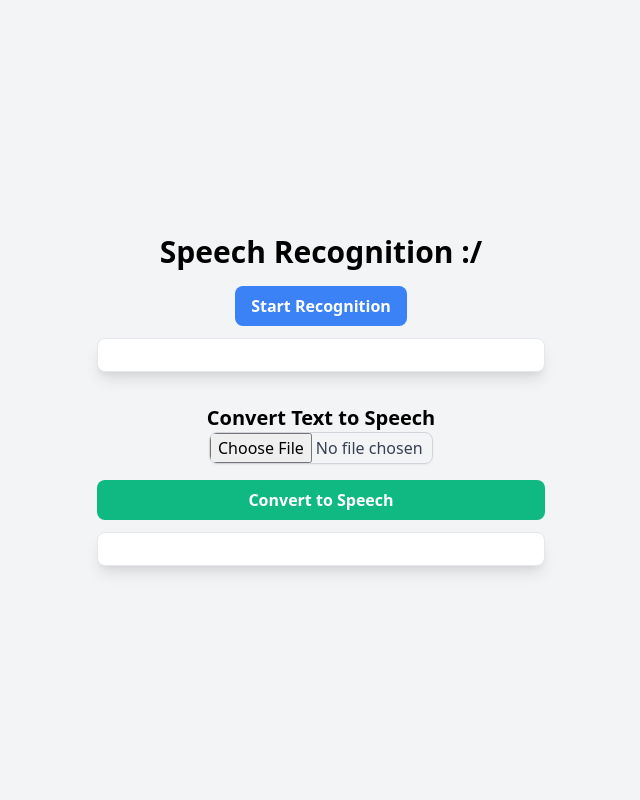
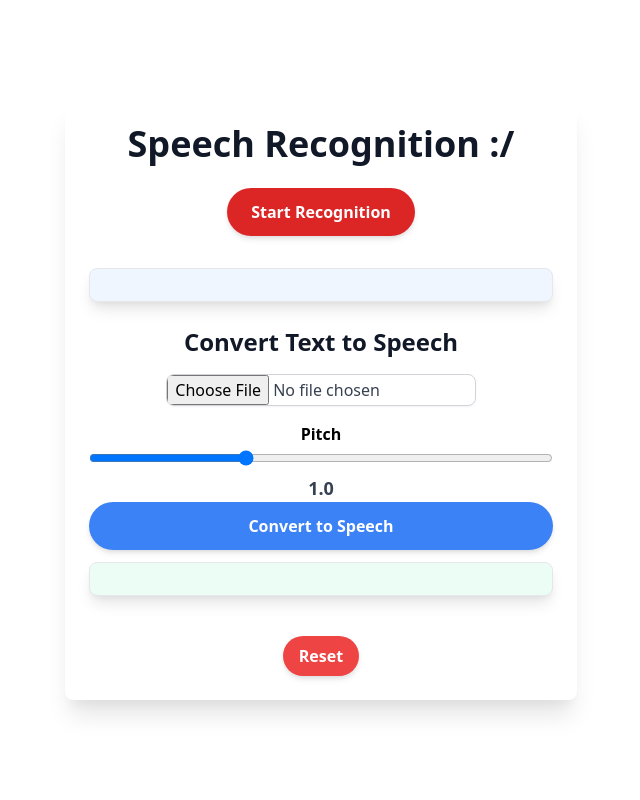
Before and after one commit to ashutoshjha23/TalkAndConvert, a Flask app: page / in a window 1280 px wide. Shown: the whole page, without its empty margins (319-959 px from the left). Run offline with Flask 3, Linux system fonts and the light colour scheme.

Commit message:
pitch feature

```diff
--- a/templates/index.html
+++ b/templates/index.html
@@ -7,22 +7,37 @@
     <script src="https://code.jquery.com/jquery-3.6.0.min.js"></script>
     <link href="https://cdn.jsdelivr.net/npm/tailwindcss@2.2.19/dist/tailwind.min.css" rel="stylesheet">
 </head>
-<body class="bg-gray-100 flex flex-col items-center justify-center min-h-screen p-4">
-    <h1 class="text-3xl font-bold mb-4">Speech Recognition :/</h1>
-    <button id="start" class="bg-blue-500 text-white font-semibold py-2 px-4 rounded-lg mb-3 transition duration-300 hover:bg-blue-600">Start Recognition</button>
-    <p id="status" class="text-center font-bold text-gray-700"></p>
-    <div id="result" class="text-center p-4 border rounded-lg bg-white shadow-lg w-full max-w-md"></div>
+<body class="bg-gradient-to-r from-white-500 via-black-500 to-black-500 min-h-screen flex flex-col items-center justify-center p-6">
+    <div class="bg-white p-6 rounded-lg shadow-xl w-full max-w-lg text-center">
+        <h1 class="text-4xl font-extrabold text-gray-900 mb-6">Speech Recognition :/ </h1>
+        <button id="start" class="bg-red-600 text-white font-semibold py-3 px-6 rounded-full mb-5 transition duration-300 hover:bg-blue-700 shadow-md">
+            Start Recognition
+        </button>
+        <p id="status" class="text-lg font-bold text-gray-700 mb-3"></p>
+        <div id="result" class="text-center p-4 border rounded-lg bg-blue-50 shadow-lg w-full mb-6"></div>
 
-    <h2 class="mt-8 text-xl font-semibold">Convert Text to Speech</h2>
-    <form id="upload-form" enctype="multipart/form-data" class="w-full max-w-md flex flex-col items-center">
-        <div class="mb-4 w-1/2">
-            <input type="file" id="file-input" name="file" class="block w-full text-gray-700 border border-gray-300 rounded-lg shadow-sm focus:outline-none focus:ring focus:ring-blue-500" accept=".txt">
-        </div>
-        <button type="submit" class="bg-green-500 text-white font-semibold py-2 px-4 rounded-lg transition duration-300 hover:bg-green-600 w-full">Convert to Speech</button>
-    </form>
-    <div id="file-result" class="text-center p-4 border rounded-lg bg-white shadow-lg mt-3 w-full max-w-md"></div>
+        <h2 class="text-2xl font-bold text-gray-900 mb-4">Convert Text to Speech</h2>
+        <form id="upload-form" enctype="multipart/form-data" class="w-full flex flex-col items-center">
+            <div class="mb-4 w-2/3">
+                <input type="file" id="file-input" name="file" class="block w-full text-gray-700 border border-gray-300 rounded-lg shadow-sm focus:outline-none focus:ring focus:ring-blue-500" accept=".txt">
+            </div>
 
-    <audio id="audio-player" controls style="display:none;"></audio>
+            <label for="pitch" class="font-semibold mb-1">Pitch</label>
+            <input type="range" id="pitch" min="0.5" max="2.0" step="0.1" value="1.0" class="w-full mb-2">
+            <span id="pitch-value" class="text-lg font-bold text-gray-700">1.0</span>
+
+            <button type="submit" class="bg-blue-500 text-white font-semibold py-3 px-6 rounded-full transition duration-300 hover:bg-green-600 shadow-md w-full mb-3">
+                Convert to Speech
+            </button>
+        </form>
+        <div id="file-result" class="text-center p-4 border rounded-lg bg-green-50 shadow-lg mb-6 w-full"></div>
+
+        <audio id="audio-player" controls style="display:none;" class="w-full mt-4"></audio>
+
+        <button id="reset" class="bg-red-500 text-white font-semibold py-2 px-4 rounded-full mt-4 transition duration-300 hover:bg-red-600 shadow-md">
+            Reset
+        </button>
+    </div>
 
     <script>
         $('#start').click(function() {
@@ -41,6 +56,8 @@
         $('#upload-form').submit(function(event) {
             event.preventDefault();
             const fileInput = $('#file-input')[0];
+            const pitch = $('#pitch').val();
+
             if (fileInput.files.length === 0) {
                 alert('Please select a text file.');
                 return;
@@ -51,13 +68,21 @@
             reader.onload = function(e) {
                 const text = e.target.result;
                 $('#file-result').text('Speaking the text: ' + text).addClass('text-blue-500');
-                speakText(text);
+                speakText(text, pitch);
             };
             reader.readAsText(file);
         });
 
-        function speakText(text) {
-            $.post('/speak', { text: text }, function(data) {
+        $('#pitch').on('input', function() {
+            $('#pitch-value').text($(this).val());
+        });
+
+        $('#reset').click(function() {
+            location.reload();
+        });
+
+        function speakText(text, pitch = 1.0) {
+            $.post('/speak', { text: text, pitch: pitch }, function(data) {
                 if (data.audio_url) {
                     const audioPlayer = $('#audio-player');
                     audioPlayer.attr('src', data.audio_url).show();
```
